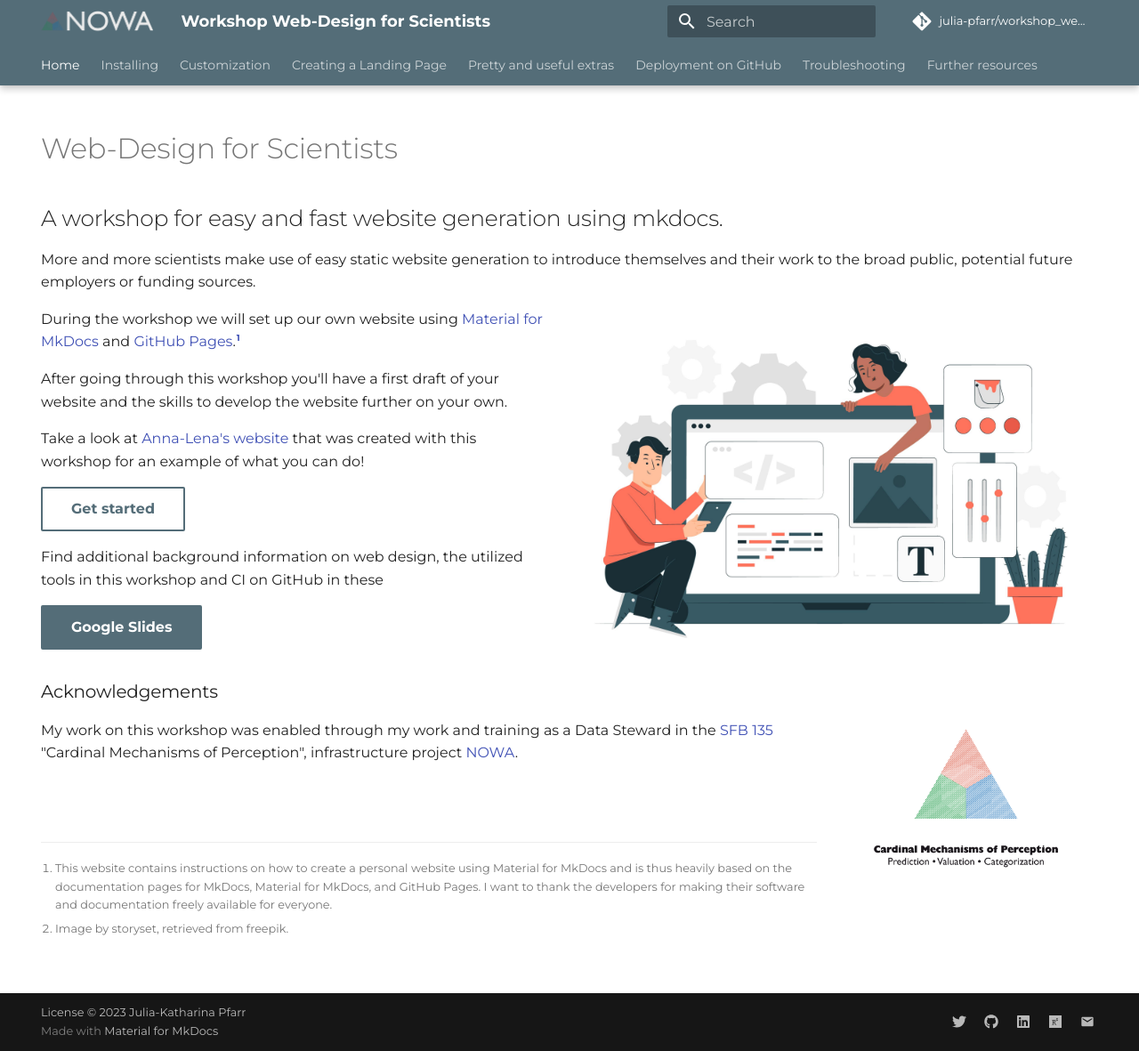
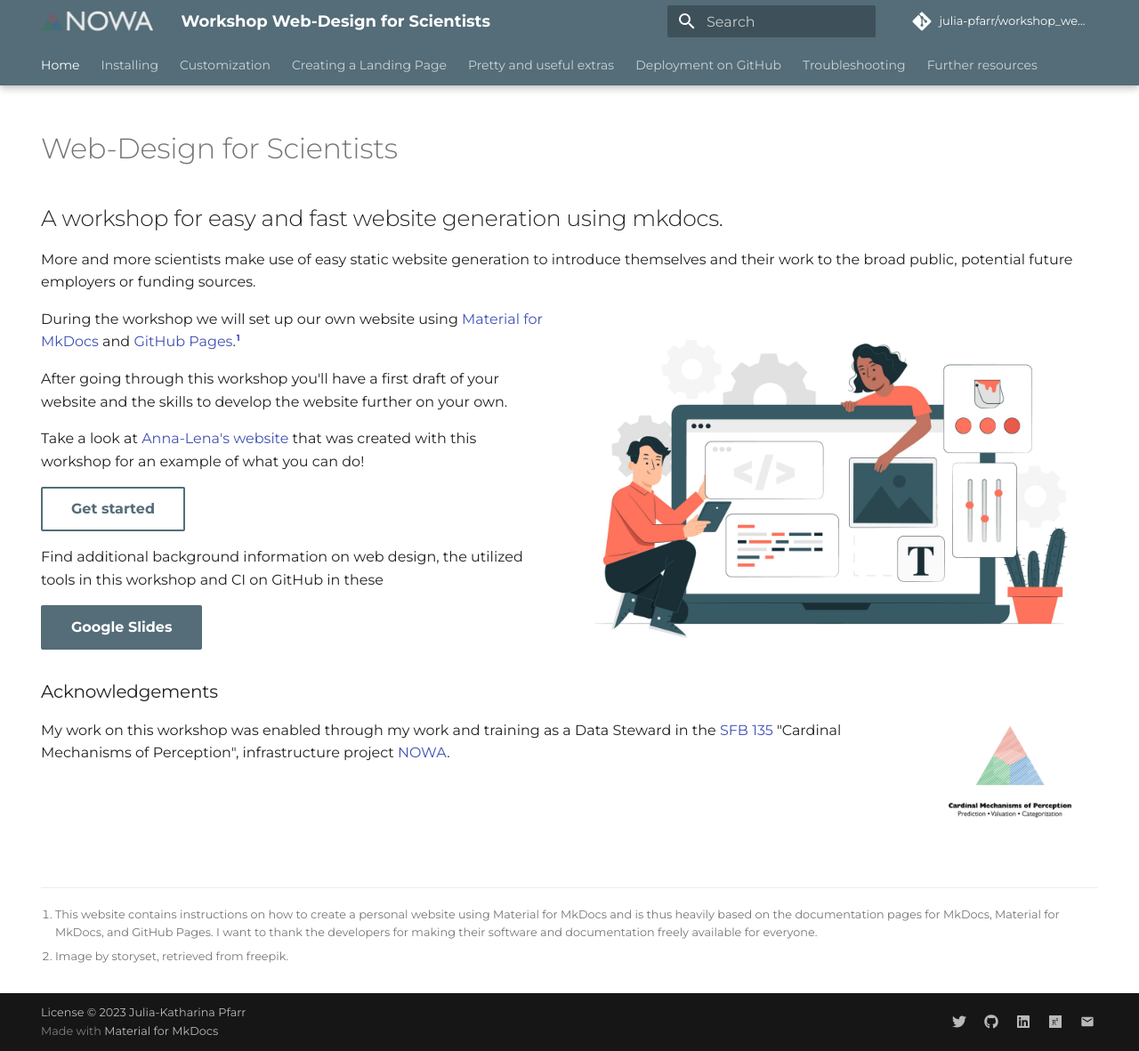
Before and after one commit to julia-pfarr/workshop_webdesign, an MkDocs documentation site: the page built from docs/index.md, in a window 1280 px wide and 1181 px high. Shown: the whole window at 89% size. Built offline with MkDocs 1.6.1 and Material for MkDocs 9.7.7, drawn with Linux system fonts in a browser that asks for light colours; comment, search, counter and statistics services are not loaded; the version menu is left out.

Commit message:
change img size and breaks

```diff
--- a/docs/index.md
+++ b/docs/index.md
@@ -29,12 +29,12 @@
 
 ### Acknowledgements
 
-![sfb](assets/images/sfb.png){ align=right width="300"}
+![sfb](assets/images/sfb.png){ align=right width="200"}
 
 My work on this workshop was enabled through my work and training as a Data Steward in the [SFB 135] "Cardinal Mechanisms of Perception", infrastructure project [NOWA].
 
 
-<br><br>
+<br><br><br><br>
 [^1]: This website contains instructions on how to create a personal website using Material for MkDocs and is thus heavily based on the documentation pages for MkDocs, Material for MkDocs, and GitHub Pages. I want to thank the developers for making their software and documentation freely available for everyone.
 [^2]: Image by storyset, retrieved from freepik.
 
```
